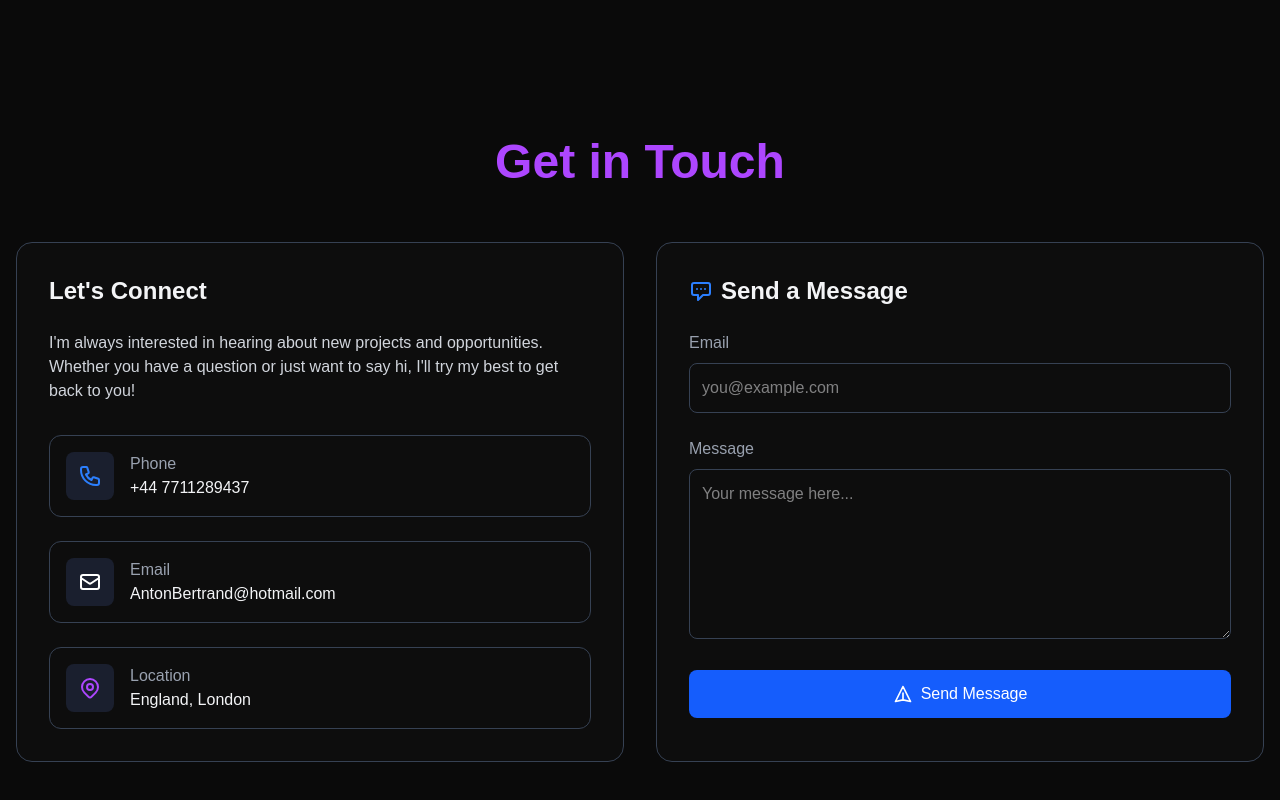
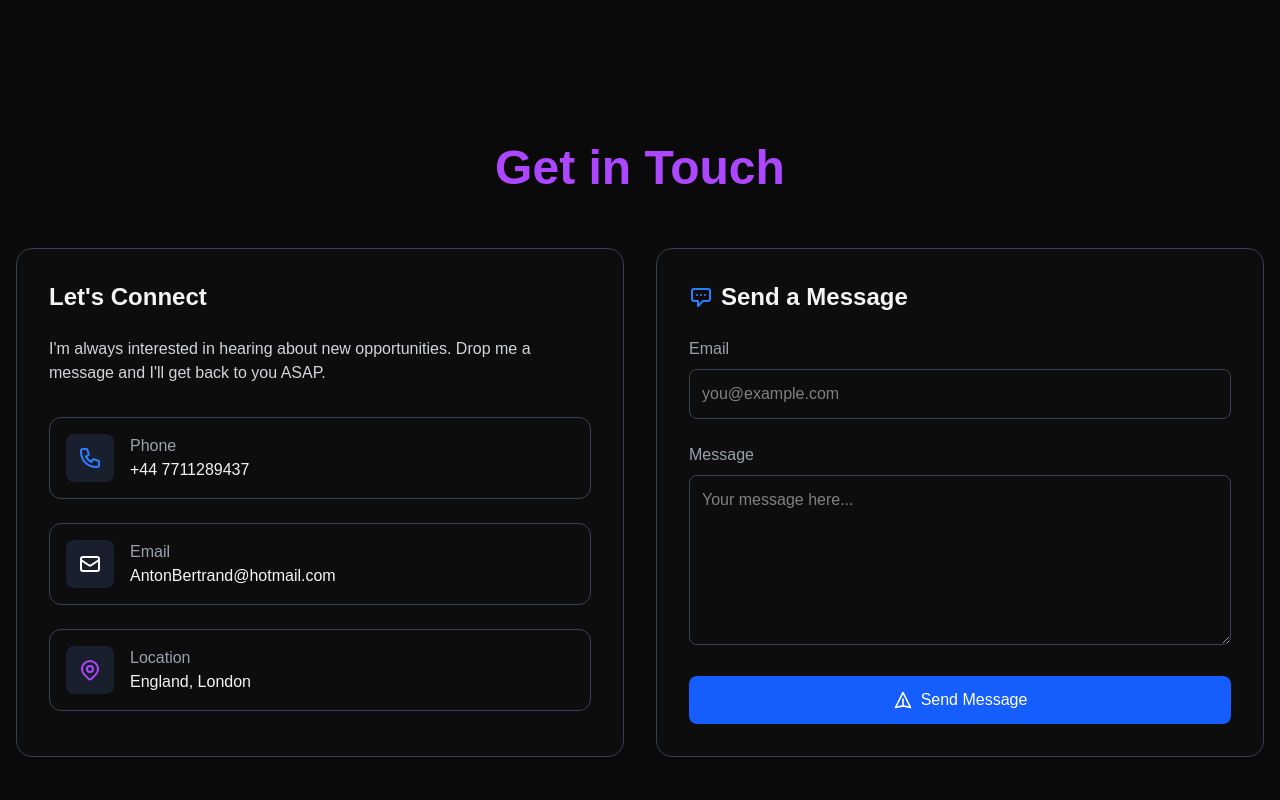
Before and after one commit to AntonBertrand/Portfolio-v2, a React (Vite) app: page / in a window 1280 px wide. Shown: the part 5430-6230 px from the top of the page. Built offline with nearby package versions, Linux system fonts and the light colour scheme.

Commit message:
Update Contact.jsx

```diff
--- a/src/components/sections/Contact.jsx
+++ b/src/components/sections/Contact.jsx
@@ -72,9 +72,8 @@ const Contact = () => {
         >
           <h3 className="text-2xl font-bold mb-6">Let's Connect</h3>
           <p className="text-gray-300 mb-8">
-            I'm always interested in hearing about new projects and
-            opportunities. Whether you have a question or just want to say hi,
-            I'll try my best to get back to you!
+            I'm always interested in hearing about new opportunities. Drop me a
+            message and I'll get back to you ASAP.
           </p>
 
           <div className="space-y-6">
```
